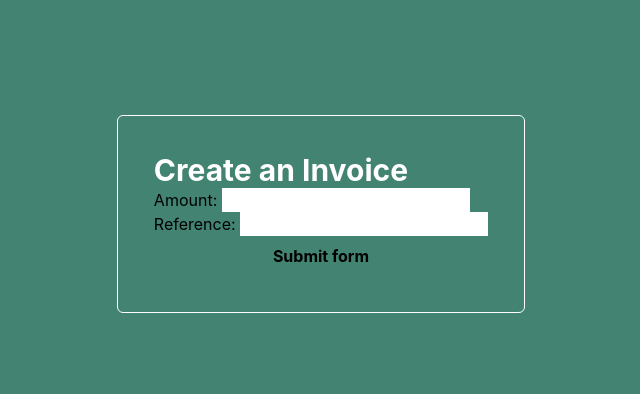
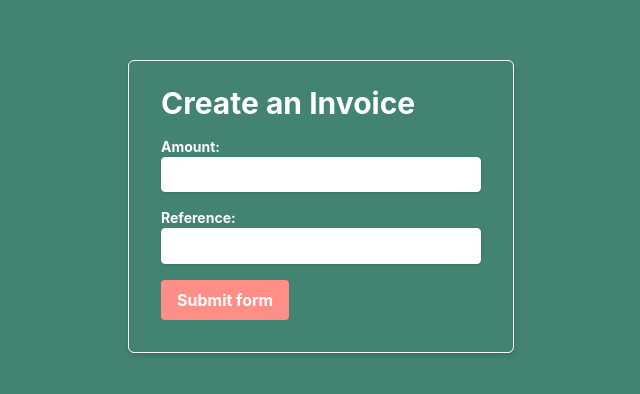
Before and after one commit to jamesmcn1/crezco-invoice, a Next.js app: page /invoice in a window 1280 px wide. Shown: the part 186-580 px from the top of the page, without its empty margins (319-959 px from the left). Built offline with nearby package versions, Linux system fonts and the light colour scheme.

Commit message:
improves styling

```diff
--- a/components/Screen.js
+++ b/components/Screen.js
@@ -11,7 +11,7 @@ export default function Screen(props) {
       <main>
         <div className='bg-green min-h-screen flex'>
           <div className="flex flex-col items-center justify-center max-w-md mx-auto gap-2 w-full">
-            <div className="rounded-md border border-white p-9">
+            <div className="rounded-md border border-white p-9 shadow-md rounded px-8 pt-6 pb-8 mb-4">
               {props.children}
             </div>
           </div>
--- a/components/Title.js
+++ b/components/Title.js
@@ -1,6 +1,6 @@
 export default function Title(props) {
 
   return (
-    <h1 className="text-3xl font-bold text-white">{props.children}</h1>
+    <h1 className="text-3xl font-bold text-white mb-4">{props.children}</h1>
   )
 }
--- a/pages/invoice.js
+++ b/pages/invoice.js
@@ -93,18 +93,22 @@ export default function Invoice() {
 
   return (
     <Screen>
-      <div>
+      <div className='w-full max-w-xs'>
         <Title>Create an Invoice</Title>
           <form method="post" onSubmit={handleSubmit}>
-              <div className='flex flex-col'>
-              <label>
-                Amount: <input name="amount" />
-              </label>
-              <label>
-                Reference: <input name="reference" />
-              </label>
+              <div>
+                <div className='mb-4'>
+                  <label className='block text-white text-sm font-bold mb-2'>
+                    Amount: <input name="amount" className='shadow appearance-none border rounded w-full py-2 px-3 text-gray-700 leading-tight focus:outline-none focus:shadow-outline' />
+                  </label>
 
-              <button type="submit">Submit form</button>
+                </div>
+                <div className='mb-4'>
+                  <label className='block text-white text-sm font-bold mb-2'>
+                    Reference: <input name="reference" className='shadow appearance-none border rounded w-full py-2 px-3 text-gray-700 leading-tight focus:outline-none focus:shadow-outline' />
+                  </label>
+                </div>
+                <button type="submit" className='bg-peach hover:bg-peach text-white font-bold py-2 px-4 rounded focus:outline-none focus:shadow-outline'>Submit form</button>
               </div>
           </form>
       </div>
```
